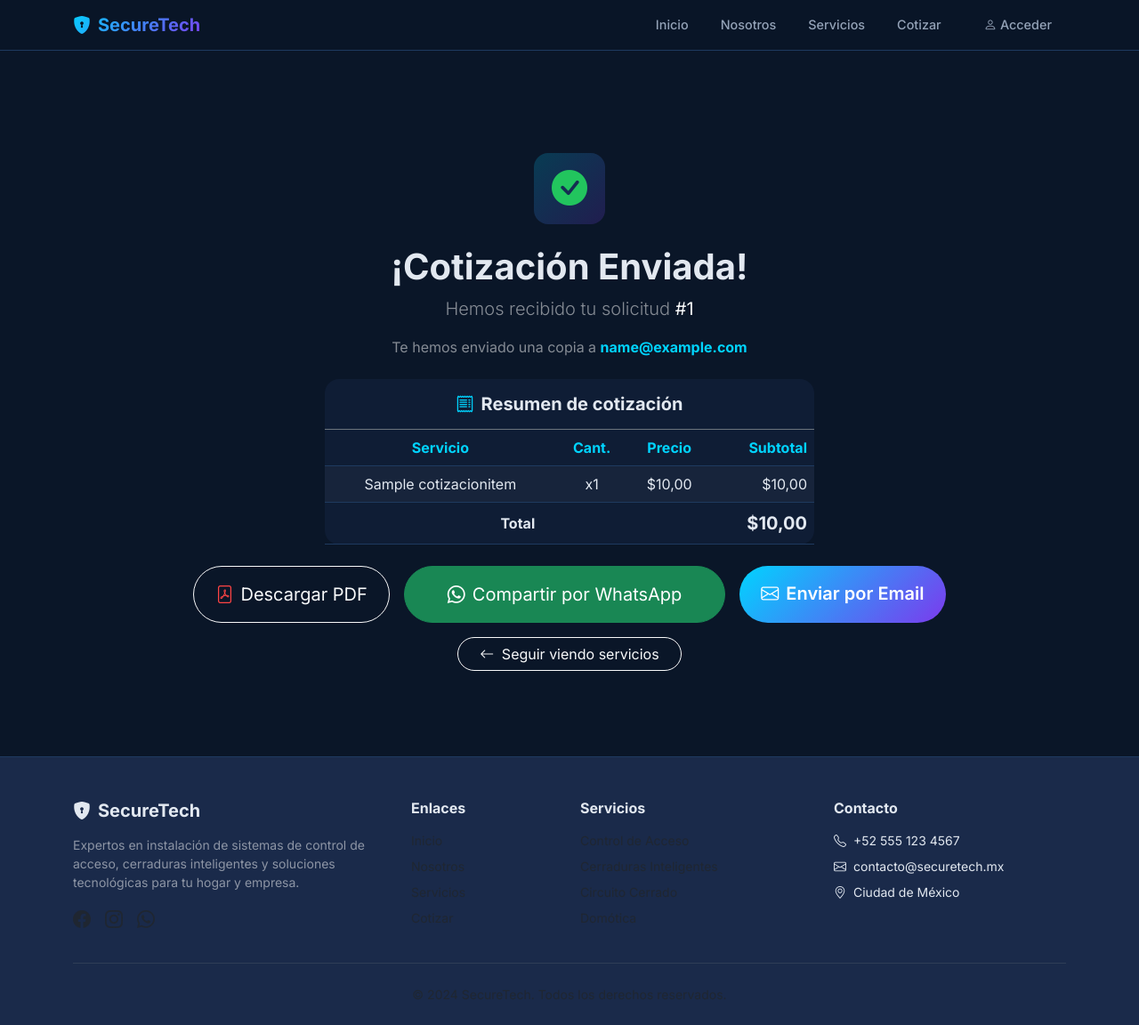
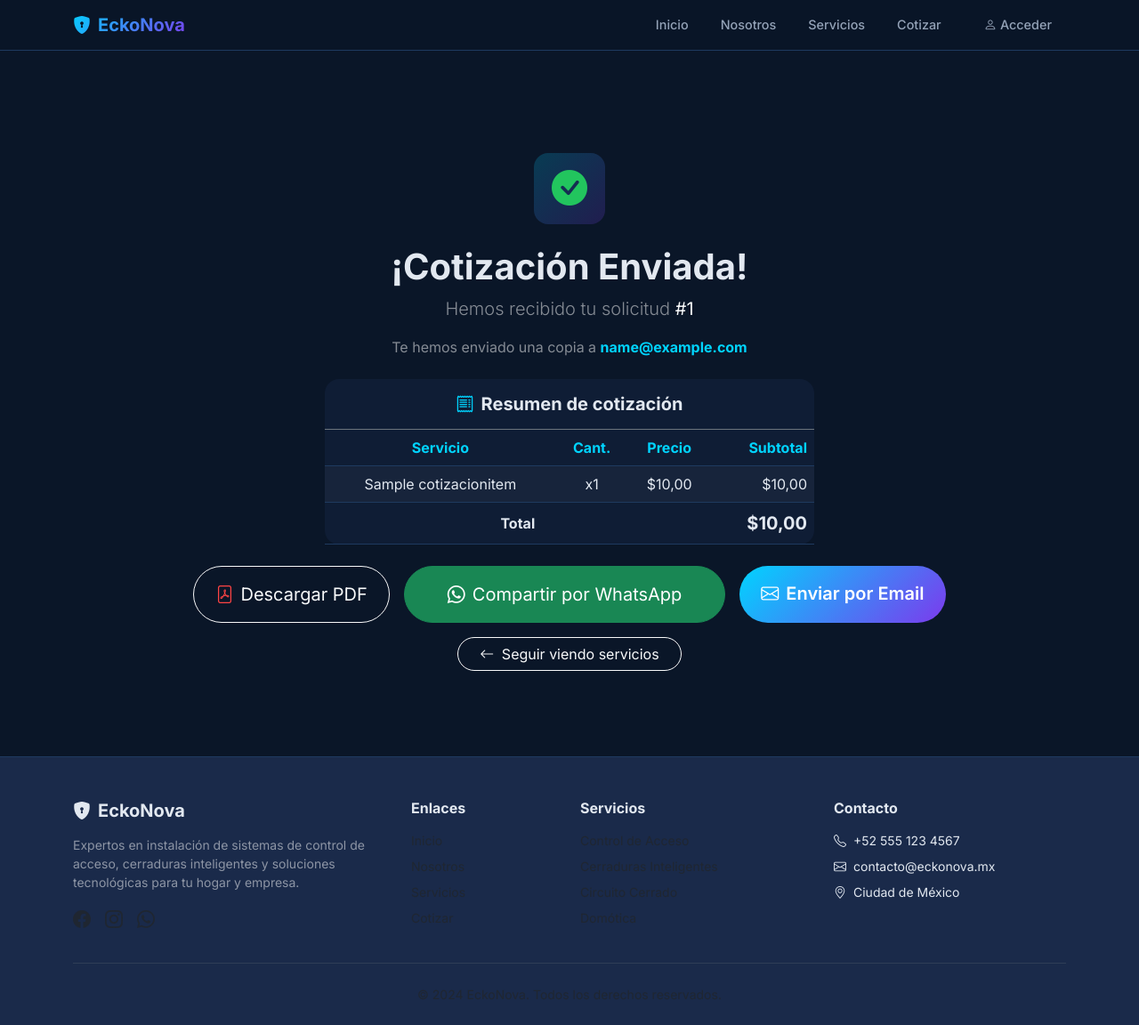
Before and after one commit to carlostsosa/Mayoma, a Django app: page /cotizar/confirmada/1/ in a window 1280 px wide. Shown: the whole page at 89% size. Run offline with Django 5.2, Linux system fonts and the light colour scheme; tables that the repository leaves empty hold one stand-in row (values such as "Sample post").

Commit message:
2607280101

```diff
--- a/templates/base.html
+++ b/templates/base.html
@@ -3,7 +3,7 @@
 <head>
     <meta charset="UTF-8">
     <meta name="viewport" content="width=device-width, initial-scale=1.0">
-    <title>{% block title %}SecureTech - Instalación Profesional{% endblock %}</title>
+    <title>{% block title %}EckoNova - Instalación Profesional{% endblock %}</title>
     <link href="https://cdn.jsdelivr.net/npm/bootstrap@5.3.3/dist/css/bootstrap.min.css" rel="stylesheet">
     <link rel="stylesheet" href="https://cdn.jsdelivr.net/npm/bootstrap-icons@1.11.3/font/bootstrap-icons.min.css">
     <link href="https://fonts.googleapis.com/css2?family=Inter:wght@300;400;500;600;700;800&display=swap" rel="stylesheet">
@@ -13,7 +13,7 @@
     <nav class="navbar navbar-expand-lg navbar-dark fixed-top">
         <div class="container">
             <a class="navbar-brand fw-bold" href="/">
-                <i class="bi bi-shield-lock-fill me-2"></i>SecureTech
+                <i class="bi bi-shield-lock-fill me-2"></i>EckoNova
             </a>
             <button class="navbar-toggler border-0" type="button" data-bs-toggle="collapse" data-bs-target="#navbarNav">
                 <span class="navbar-toggler-icon"></span>
@@ -57,7 +57,7 @@
         <div class="container">
             <div class="row g-4">
                 <div class="col-lg-4">
-                    <h5 class="fw-bold mb-3"><i class="bi bi-shield-lock-fill me-2"></i>SecureTech</h5>
+                    <h5 class="fw-bold mb-3"><i class="bi bi-shield-lock-fill me-2"></i>EckoNova</h5>
                     <p class="text-white-50 small">Expertos en instalación de sistemas de control de acceso, cerraduras inteligentes y soluciones tecnológicas para tu hogar y empresa.</p>
                     <div class="d-flex gap-3 mt-3">
                         <a href="#" class="text-muted fs-5"><i class="bi bi-facebook"></i></a>
@@ -87,13 +87,13 @@
                     <h6 class="fw-bold mb-3">Contacto</h6>
                     <ul class="list-unstyled small">
                         <li class="mb-2"><i class="bi bi-telephone me-2"></i>+52 555 123 4567</li>
-                        <li class="mb-2"><i class="bi bi-envelope me-2"></i>contacto@securetech.mx</li>
+                        <li class="mb-2"><i class="bi bi-envelope me-2"></i>contacto@eckonova.mx</li>
                         <li class="mb-2"><i class="bi bi-geo-alt me-2"></i>Ciudad de México</li>
                     </ul>
                 </div>
             </div>
             <hr class="my-4 text-secondary">
-            <p class="text-center text-muted small mb-0">&copy; 2024 SecureTech. Todos los derechos reservados.</p>
+            <p class="text-center text-muted small mb-0">&copy; 2024 EckoNova. Todos los derechos reservados.</p>
         </div>
     </footer>
 
--- a/templates/cotizaciones/confirmada.html
+++ b/templates/cotizaciones/confirmada.html
@@ -1,5 +1,5 @@
 {% extends "base.html" %}
-{% block title %}Cotización Confirmada - SecureTech{% endblock %}
+{% block title %}Cotización Confirmada - EckoNova{% endblock %}
 {% block content %}
 <section class="py-5">
     <div class="text-center py-5">
@@ -48,7 +48,7 @@
                 <i class="bi bi-whatsapp me-2"></i>Compartir por WhatsApp
             </a>
             {% endif %}
-            <a href="mailto:?subject=Cotización SecureTech #{{ cotizacion.id }}&body=Hola, te comparto mi cotización de SecureTech: {{ request.scheme }}://{{ request.get_host }}/cotizar/pdf/{{ cotizacion.id }}/" class="btn btn-accent btn-lg rounded-pill px-4 py-3">
+            <a href="mailto:?subject=Cotización EckoNova #{{ cotizacion.id }}&body=Hola, te comparto mi cotización de EckoNova: {{ request.scheme }}://{{ request.get_host }}/cotizar/pdf/{{ cotizacion.id }}/" class="btn btn-accent btn-lg rounded-pill px-4 py-3">
                 <i class="bi bi-envelope me-2"></i>Enviar por Email
             </a>
         </div>
--- a/templates/cotizaciones/cotizar.html
+++ b/templates/cotizaciones/cotizar.html
@@ -1,5 +1,5 @@
 {% extends "base.html" %}
-{% block title %}Cotizar - SecureTech{% endblock %}
+{% block title %}Cotizar - EckoNova{% endblock %}
 {% block content %}
 <section class="py-4">
     <div class="text-center mb-5">
--- a/templates/cotizaciones/pdf_cotizacion.html
+++ b/templates/cotizaciones/pdf_cotizacion.html
@@ -76,7 +76,7 @@
     <p style="font-size:11px;color:#666;"><strong>Nota:</strong> Esta cotización tiene una validez de 15 días. Los precios incluyen instalación profesional. Para contratar, favor de contactarnos.</p>
 
     <div class="footer">
-        SecureTech - contacto@securetech.mx - +52 555 123 4567<br>
+        EckoNova - contacto@securetech.mx - +52 555 123 4567<br>
         Ciudad de México &bull; Todos los derechos reservados
     </div>
 </body>
--- a/templates/pages/home.html
+++ b/templates/pages/home.html
@@ -1,6 +1,6 @@
 {% extends "base.html" %}
 {% load static %}
-{% block title %}SecureTech - Instalación de Sistemas de Acceso y Seguridad{% endblock %}
+{% block title %}EckoNova - Instalación de Sistemas de Acceso y Seguridad{% endblock %}
 {% block content %}
 
 <section class="hero">
--- a/templates/pages/quienes_somos.html
+++ b/templates/pages/quienes_somos.html
@@ -1,5 +1,5 @@
 {% extends "base.html" %}
-{% block title %}Nosotros - SecureTech{% endblock %}
+{% block title %}Nosotros - EckoNova{% endblock %}
 {% block content %}
 <section class="py-5">
     <div class="row justify-content-center">
--- a/templates/productos/catalogo.html
+++ b/templates/productos/catalogo.html
@@ -1,5 +1,5 @@
 {% extends "base.html" %}
-{% block title %}Servicios - SecureTech{% endblock %}
+{% block title %}Servicios - EckoNova{% endblock %}
 {% block content %}
 <section class="py-4">
     <div class="d-flex justify-content-between align-items-center mb-4">
--- a/templates/productos/detalle.html
+++ b/templates/productos/detalle.html
@@ -1,5 +1,5 @@
 {% extends "base.html" %}
-{% block title %}{{ producto.nombre }} - SecureTech{% endblock %}
+{% block title %}{{ producto.nombre }} - EckoNova{% endblock %}
 {% block content %}
 <section class="py-4">
     <nav aria-label="breadcrumb">
```
Also changed, not shown: catalogo/settings.py (+4 -4 lines).
